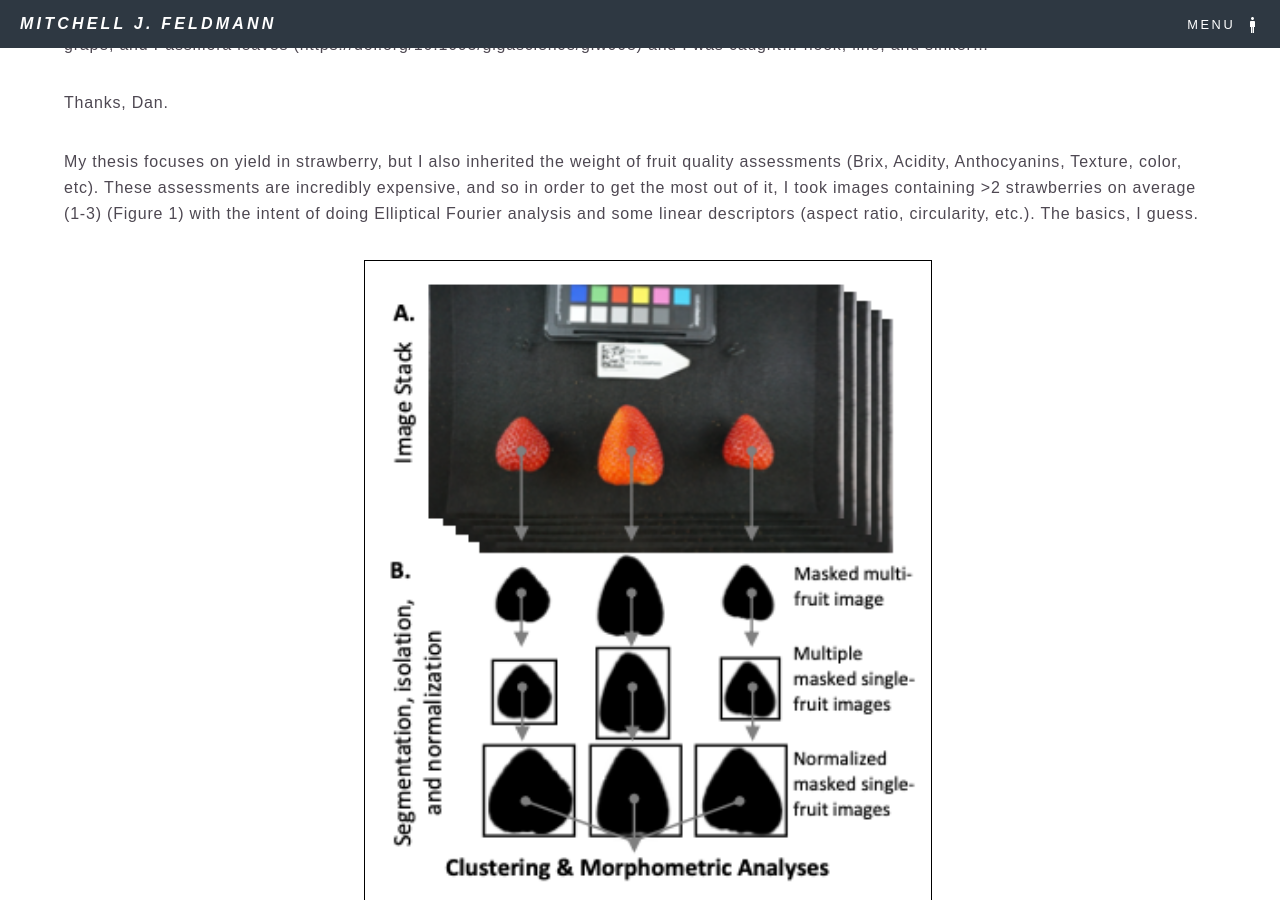
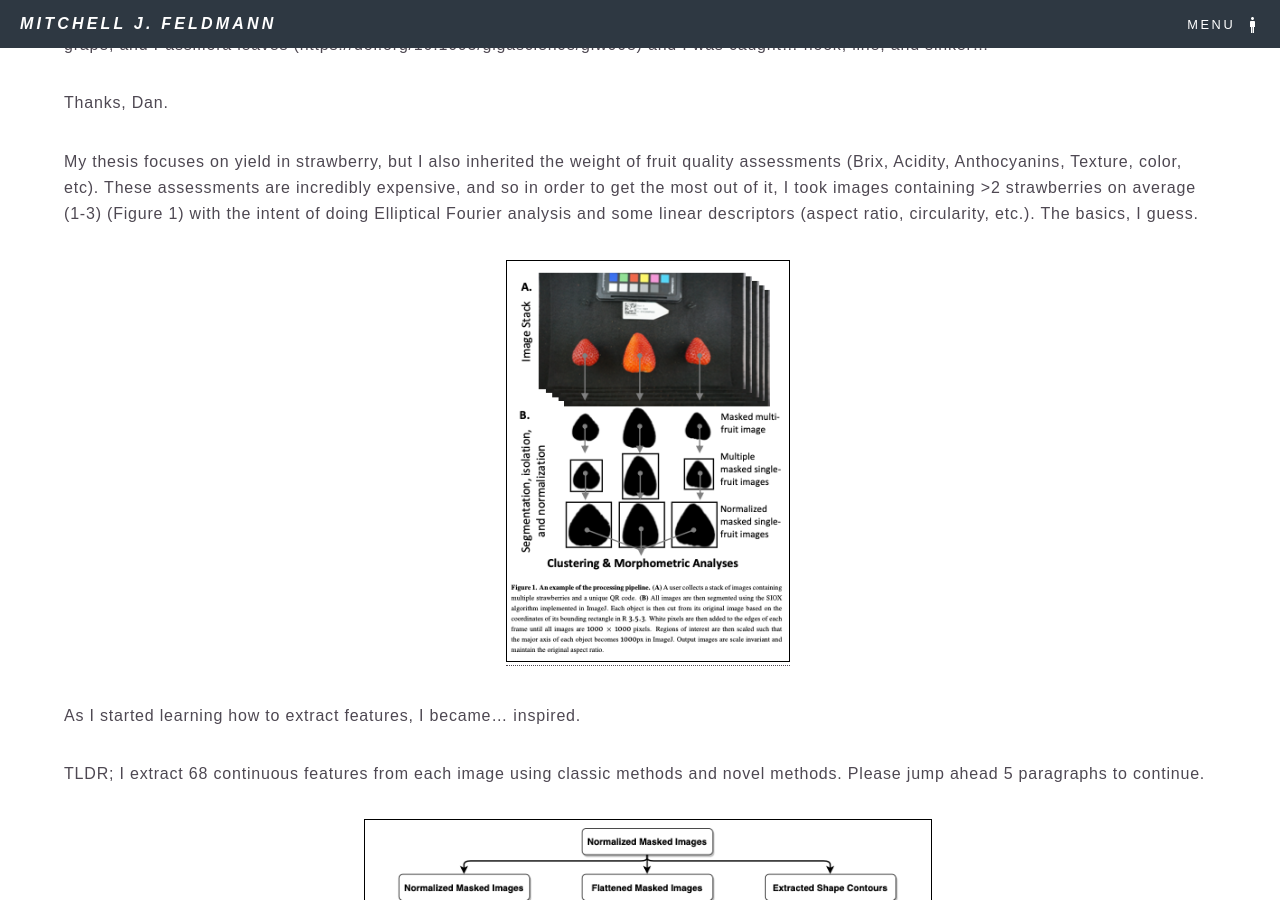
Before and after one commit to mjfeldmann/mjfeldmann.github.io, a Jekyll site: the page built from _posts/blog/2020-03-13-feldmann.markdown, in a window 1280 px wide and 900 px high, scrolled down 857 px. Built offline with Jekyll 4.4.1, drawn with Linux system fonts in a browser that asks for light colours; nearby versions of some CDN libraries; a style sheet for code colours, icons or effects is not loaded.

Commit message:
post CASS

```diff
--- a/_posts/blog/2020-03-13-feldmann.markdown
+++ b/_posts/blog/2020-03-13-feldmann.markdown
@@ -23,7 +23,7 @@ My thesis focuses on yield in strawberry, but I also inherited the weight of fru
 
 
 <ul style="center">
-<center><a href="https://doi.org/10.1101/736397"><img src="/icons/F1.png" alt="Imaging" style="width:50%;height:50%;border:1px solid black"></a></center>
+<center><a href="https://doi.org/10.1101/736397"><img src="/icons/F1.png" alt="Imaging" style="width:25%;height:50%;border:1px solid black"></a></center>
 </ul>
 
 As I started learning how to extract features, I became... inspired.
```
